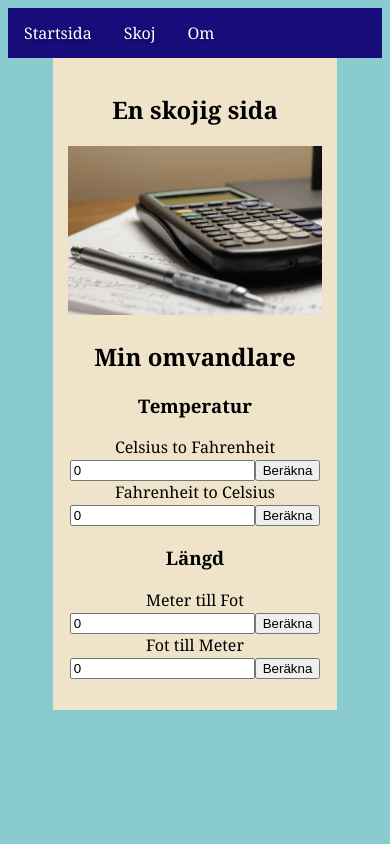
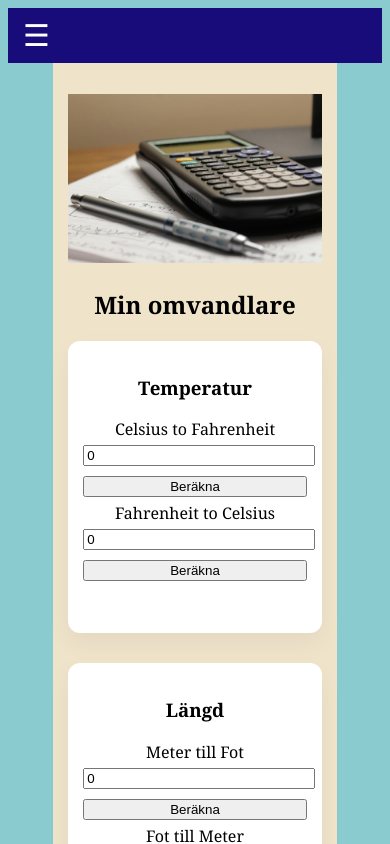
Before and after one commit to SusannaCarlsson90/typeScript-labb3, an Angular app: page /fun in a window 390 px wide. Shown: the top 844 px of the page. Built offline with nearby package versions, Linux system fonts and the light colour scheme.

Commit message:
responsivitet klar samt hamburgermeny

```diff
--- a/src/app/fun/fun.css
+++ b/src/app/fun/fun.css
@@ -2,3 +2,24 @@ img {
   width: 100%;
   max-width: 600px;
 }
+
+.converter-card {
+background-color: white;
+border-radius: 12px;
+padding: 25px;
+margin-bottom: 30px;
+box-shadow: 0 10px 25px rgba(0, 0, 0, 0.05);
+}
+
+@media (max-width: 600px) {
+  .converter-card {
+    display: flex;
+    flex-direction: column;
+    padding: 15px;
+  }
+
+  .converter-card input, .converter-card button {
+    width: 100%;
+    margin: 5px 0;
+  }
+}
--- a/src/app/fun/fun.html
+++ b/src/app/fun/fun.html
@@ -1,7 +1,5 @@
-<h2>En skojig sida</h2>
-
 <p>
-<img [src]= "heroimage" alt ="Vet inte">
+<img [src]= "heroimage" alt ="Bild på en miniräknare">
 </p>
 
 
--- a/src/app/main-nav/main-nav.css
+++ b/src/app/main-nav/main-nav.css
@@ -22,3 +22,42 @@ ul li a {
 ul li a:hover {
   background-color: #215B63;
 }
+
+.hamburger {
+  display: none;
+  background: none;
+  border: none;
+  color: white;
+  font-size: 30px;
+  padding: 10px 15px;
+  cursor: pointer;
+}
+
+@media (max-width: 600px) {
+  .hamburger {
+    display: block;
+    background-color: #170C79;
+    width: 100%;
+    text-align: left;
+  }
+
+  #main-menu ul {
+    display: none; /* Dölj menyn i mobilen som standard */
+    flex-direction: column; /* Stapla länkarna på höjden */
+    width: 100%;
+  }
+
+  /* När menyn har klassen .show visas den */
+  #main-menu ul.show {
+    display: flex;
+  }
+
+  ul li {
+    width: 100%;
+  }
+
+  ul li a {
+    text-align: left;
+    border-top: 1px solid rgba(255,255,255,0.1);
+  }
+}
--- a/src/app/main-nav/main-nav.html
+++ b/src/app/main-nav/main-nav.html
@@ -1,7 +1,21 @@
 <nav id="main-menu">
-  <ul>
-    <li routerLinkActive="current"><a routerLink="home">Startsida</a></li>
-    <li routerLinkActive="current"><a routerLink="fun">Skoj</a></li>
-    <li routerLinkActive="current"><a routerLink="about">Om</a></li>
+  <button class="hamburger" (click)="toggleMenu()">
+    ☰
+  </button>
+
+  <ul [class.show]="isMenuOpen">
+
+    <li routerLinkActive="current">
+      <a routerLink="home" (click)="isMenuOpen = false">Startsida</a>
+    </li>
+
+    <li routerLinkActive="current">
+      <a routerLink="fun" (click)="isMenuOpen = false">Skoj</a>
+    </li>
+
+    <li routerLinkActive="current">
+      <a routerLink="about" (click)="isMenuOpen = false">Om</a>
+    </li>
+
   </ul>
 </nav>
--- a/src/app/main-nav/main-nav.ts
+++ b/src/app/main-nav/main-nav.ts
@@ -7,4 +7,9 @@ import { RouterLink, RouterLinkActive } from '@angular/router';
   templateUrl: './main-nav.html',
   styleUrl: './main-nav.css',
 })
-export class MainNav {}
+export class MainNav {
+  isMenuOpen = false; //menyn är stängd som standard
+  toggleMenu() {
+    this.isMenuOpen = !this.isMenuOpen;
+  }
+}
```
Also changed, not shown: src/app/about/about.html (+5 -2 lines), src/app/home/home.css (+14 -0 lines).
